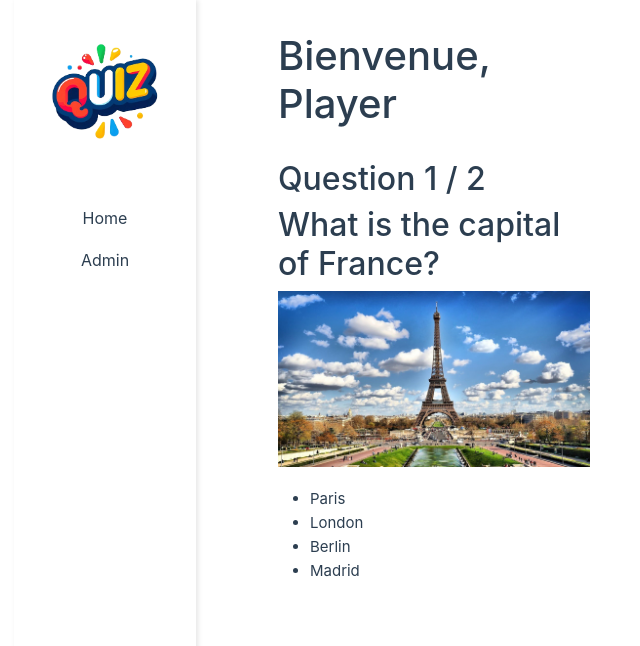
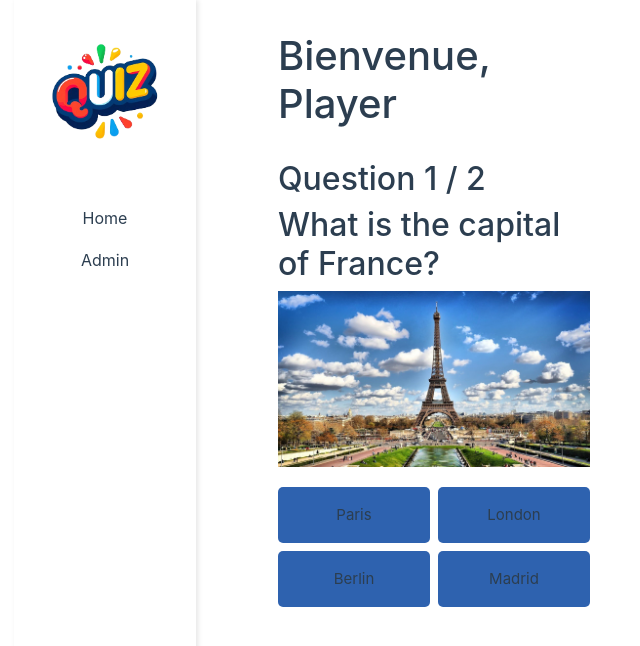
Before and after one commit to MathisPipart/QuizWeb, a Vue app in the folder quiz-ui/: page /questions in a window 1280 px wide. Shown: the top 646 px of the page, without its empty margins (18-658 px from the left). Built offline with nearby package versions, Linux system fonts and the light colour scheme.

Commit message:
Question bien affiché

```diff
--- a/quiz-ui/src/css/Scores.css
+++ b/quiz-ui/src/css/Scores.css
@@ -56,3 +56,18 @@
     text-align: right;
     font-size: 1.1em;
   }
+
+  .home-button {
+    display: inline-block;
+    margin-top: 2rem;
+    padding: 0.5rem 1rem;
+    background-color: #41b883; /* Utilisez une couleur appropriée */
+    color: white;
+    text-decoration: none;
+    border-radius: 5px;
+    font-weight: bold;
+    text-align: center;
+  }
+  .home-button:hover {
+    background-color: #3a9d70; /* Couleur plus foncée pour l'effet hover */
+  }
--- a/quiz-ui/src/views/QuestionDisplay.vue
+++ b/quiz-ui/src/views/QuestionDisplay.vue
@@ -1,3 +1,24 @@
+<template>
+  <div class="question-display">
+    <h2>{{ currentQuestion.text }}</h2>
+    <img v-if="currentQuestion.image" :src="currentQuestion.image" alt="Question image" class="question-image">
+    <div class="options-container">
+      <div
+        class="question-option"
+        v-for="(option, index) in currentQuestion.options"
+        :key="index"
+        @click="handleOptionClick(option)"
+        :class="{
+          correct: selectedOption === option && option === currentQuestion.correctAnswer,
+          incorrect: selectedOption === option && option !== currentQuestion.correctAnswer
+        }"
+      >
+        {{ option }}
+      </div>
+    </div>
+  </div>
+</template>
+
 <script>
 export default {
   props: {
@@ -6,30 +27,59 @@ export default {
       required: true
     }
   },
+  data() {
+    return {
+      selectedOption: null
+    };
+  },
   methods: {
     handleOptionClick(option) {
+      if (!this.selectedOption) {
+        this.selectedOption = option;
         this.$emit('click-on-answer', option);
+      }
+    }
+  },
+  watch: {
+    currentQuestion() {
+      this.selectedOption = null;
     }
   }
 }
 </script>
 
-<style>
+<style scoped>
 .question-image {
   max-width: 100%;
   height: auto;
   margin-bottom: 20px;
 }
+
+.options-container {
+  display: grid;
+  grid-template-columns: 1fr 1fr; /* 2 colonnes */
+  gap: 0.5rem;
+  max-width: 100%; /* Pour s'ajuster à la largeur de l'image */
+}
+
+.question-option {
+  cursor: pointer;
+  padding: 1rem;
+  background-color: #2e62af;
+  border-radius: 5px;
+  transition: background-color 0.3s;
+  text-align: center;
+}
+
+.question-option:hover {
+  background-color: rgba(46, 98, 175, 0.56); /* Moins visible que #2e62af */
+}
+
+.question-option.correct {
+  background-color: #28a745; /* Vert pour les réponses correctes */
+}
+
+.question-option.incorrect {
+  background-color: #dc3545; /* Rouge pour les réponses incorrectes */
+}
 </style>
-
-<template>
-  <div class="question-display">
-      <h2>{{ currentQuestion.text }}</h2>
-      <img v-if="currentQuestion.image" :src="currentQuestion.image" alt="Question image" class="question-image">
-      <ul>
-          <li v-for="option in currentQuestion.options" :key="option" @click="handleOptionClick(option)">
-              {{ option }}
-          </li>
-      </ul>
-  </div>
-</template>
--- a/quiz-ui/src/views/QuestionsManager.vue
+++ b/quiz-ui/src/views/QuestionsManager.vue
@@ -20,7 +20,6 @@ const registeredScores = ref([
   { playerName: "Christ", score: 40 },
   { playerName: "Anne", score: 50 },
   { playerName: "Julia", score: 60 },
-
 ]);
 
 const questions = [
@@ -54,10 +53,14 @@ const handleAnswerClicked = (selectedAnswer) => {
     }
 
     if (currentQuestionPosition.value < questions.length - 1) {
+        setTimeout(() => {
             currentQuestionPosition.value++;
             loadQuestionByPosition(currentQuestionPosition.value);
+        }, 1000); // Attendre 1 secondes avant de passer à la question suivante
     } else {
+        setTimeout(() => {
             endQuiz();
+        }, 1000); // Attendre 1 secondes avant de terminer le quiz
     }
 };
 
@@ -101,7 +104,26 @@ onMounted(() => {
               <span class="score">{{ playerScore.score }}</span>
           </div>
       </div>
+      <!-- Bouton pour revenir à la page Home -->
+      <RouterLink to="/" class="home-button">
+          Revenir à la page Home
+      </RouterLink>
   </div>
 </template>
 
-<style src="../css/Scores.css"></style>
+<style scoped>
+.home-button {
+    display: inline-block;
+    margin-top: 2rem;
+    padding: 0.5rem 1rem;
+    background-color: #41b883;
+    color: white;
+    text-decoration: none;
+    border-radius: 5px;
+    font-weight: bold;
+    text-align: center;
+}
+.home-button:hover {
+    background-color: #3a9d70;
+}
+</style>
```
Lines whose indentation alone changed are shown as unchanged.
